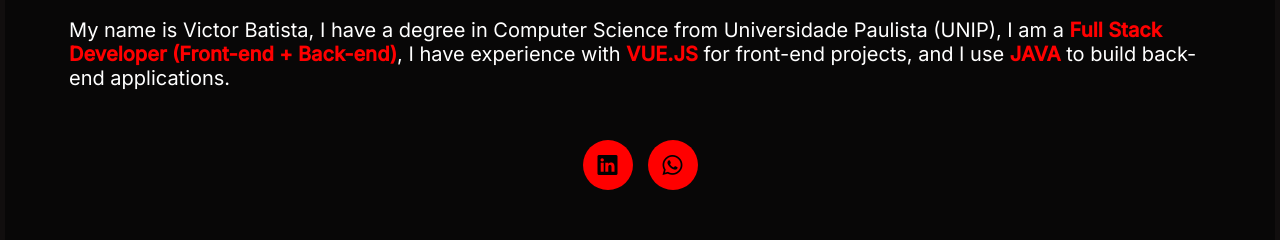
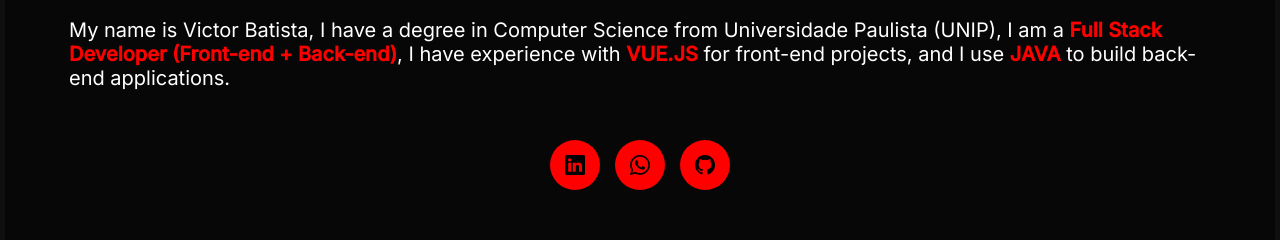
Before and after one commit to victorbatista2020/portfolio-vue, a Vue app: page / in a window 1280 px wide. Shown: the part 234-474 px from the top of the page. Built offline with nearby package versions, Linux system fonts and the light colour scheme.

Commit message:
Update
foi corrigido o tamanho da imagem do projetos e inseri o link para o repositorio no github

```diff
--- a/src/assets/main.css
+++ b/src/assets/main.css
@@ -62,3 +62,12 @@ span{
   background-color: darkred;
   transform: scale(1.1);
 }
+
+a {
+  color: red;
+  text-decoration: none;
+}
+
+a:hover {
+  color: #5cc5ee;
+}
--- a/src/components/About.vue
+++ b/src/components/About.vue
@@ -15,10 +15,13 @@
       <a href="https://www.linkedin.com/in/victor-batista-446a99192/" target="_blank" class="social-btn">
         <i class="bi bi-linkedin" />
       </a>
-      <a href="https://wa.me/5511940430289?text=Ol%C3%A1%2C%20vi%20o%20seu%20portfolio%2C%20quero%20te%20contratar"
+      <a href="https://wa.me/5511940430289?text=Ol%C3%A1%2C%20vi%20o%20seu%20portfolio%2C%20vamos%20conversar"
         target="_blank" class="social-btn">
         <i class="bi bi-whatsapp" />
       </a>
+      <a href="https://github.com/victorbatista2020?tab=repositories" target="_blank" class="social-btn">
+          <i class="bi bi-github" />
+        </a>
     </div>
 
   </div>
--- a/src/components/Contact.vue
+++ b/src/components/Contact.vue
@@ -7,7 +7,7 @@
       <p>
         {{ texts[language].contact.text1 }}
 
-        <span>{{ texts[language].contact.repo }}</span>
+        <span><a href="https://github.com/victorbatista2020?tab=repositories" target="_blank">{{ texts[language].contact.repo }}</a></span>
 
         {{ texts[language].contact.text2 }}
       </p>
@@ -22,6 +22,9 @@
         <a href="https://wa.me/5511940430289?text=Ol%C3%A1%2C%20vi%20o%20seu%20portfolio%2C%20vamos%20conversar"
           target="_blank" class="social-btn">
           <i class="bi bi-whatsapp"/>
+        </a>
+        <a href="https://github.com/victorbatista2020?tab=repositories" target="_blank" class="social-btn">
+          <i class="bi bi-github" />
         </a>
       </div>
     </div>
```
Also changed, not shown: src/components/imgs/projects/salao-template.png.
